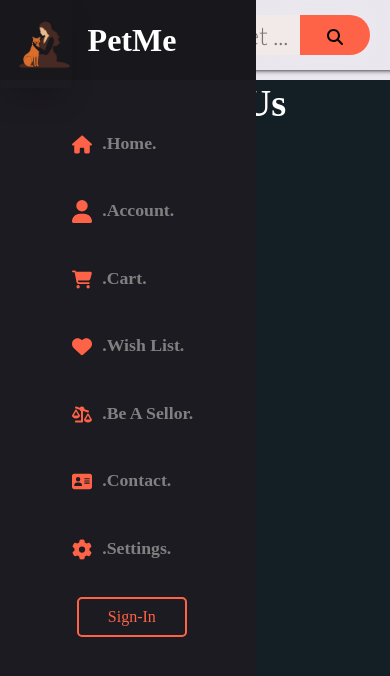
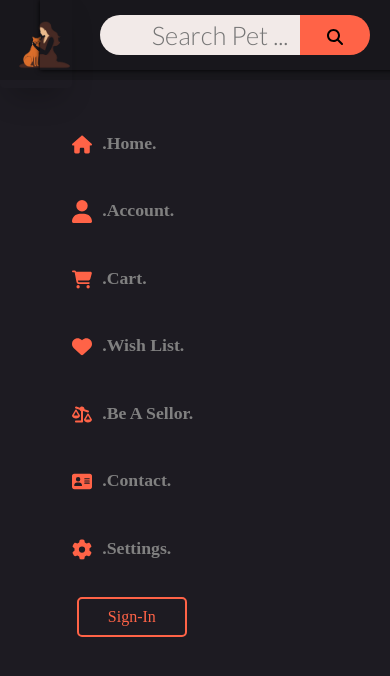
Before and after one commit to ArunavaCoderEm/PetMe-Home-For-Pets, a React (Vite) app: page /contact in a window 390 px wide. Shown: the top 676 px of the page. Built offline with nearby package versions, Linux system fonts and the light colour scheme.

Commit message:
push petme layout change

```diff
--- a/src/CSS/Nav.css
+++ b/src/CSS/Nav.css
@@ -217,8 +217,8 @@ select {
 #navbar {
     top: 0;
     padding: 0;
-    width: 5em;
-    height: 100vh;
+    width: 100vw;
+    height: 5rem;
     position: fixed;
     background-color: hsl(var(--background-secondary));
     transition: width .35s cubic-bezier(var(--transition-main), 1);
@@ -227,7 +227,7 @@ select {
     z-index: 9999;
 }
 #navbar:hover {
-    width: 16em;
+    height: 100vh;
 }
 
 .logo {
@@ -242,7 +242,7 @@ select {
     margin-left: 12rem;
     padding: 0 10px;
     position: absolute;
-    display: none;
+    display: block;
     cursor: pointer;
     transition: 0.4s;
 }
@@ -251,10 +251,6 @@ select {
     display: none;
 }
 
-
-#navbar:hover .logot{
-    display: block;
-}
 #navbar::-webkit-scrollbar-track {
     background-color: hsl(var(--background-secondary));
 }
@@ -382,7 +378,9 @@ select {
     #navbar:hover .signinn {
         display: block;
     }
-
+    .logot {
+        display: none;
+    }
 }
 
 #decc {
--- a/src/CSS/Search.css
+++ b/src/CSS/Search.css
@@ -23,8 +23,6 @@ form {
   margin-left: 40px;
   box-shadow: 0 0 5px 0 ;
   position: fixed;
-  background: inherit;
-  backdrop-filter: blur(20px);
   z-index: 999;
 }
 
--- a/src/Components/App.jsx
+++ b/src/Components/App.jsx
@@ -9,21 +9,10 @@ import { Route,Routes } from 'react-router-dom';
 
 function App() {
 
-  // caraousal
-  onload  = start;
-  function start(){
-  var i = 1;
-  function Move(){
-    i = (i%4)+1;
-    document.getElementById('i'+i).checked = true;
-  }
-  setInterval(Move,3000);
-  }
 
   return (
     <>
       <Nav/>
-      <Search/>
       <Routes>
         <Route  path="/"  element={<Caraousal/>}></Route>
         <Route path="/contact"  element={<Contact/>} />
--- a/src/Components/Caraousal.jsx
+++ b/src/Components/Caraousal.jsx
@@ -38,7 +38,7 @@ function Carousel() {
     }, []);
 
     return (
-        <div id="carouselExampleIndicators" className="carousel slide" data-ride="carousel">
+        <div id="carouselExampleIndicators" className="carousel slide ml-5" data-ride="carousel">
             <div className="carousel-inner">
                 {slides.map((slide, index) => (
                     <div className={`carousel-item ${index === currentIndex ? 'active' : ''}`} key={index}>
@@ -50,10 +50,10 @@ function Carousel() {
                     </div>
                 ))}
             </div>
-            <a className="carousel-control-prev" href="#carouselExampleIndicators" role="button" onClick={handlePrev}>
+            <a className="carousel-control-prev bg-primary" href="#carouselExampleIndicators" role="button" onClick={handlePrev}>
                 <span className="carousel-control-prev-icon" aria-hidden="true"></span>
             </a>
-            <a className="carousel-control-next" href="#carouselExampleIndicators" role="button" onClick={handleNext}>
+            <a className="carousel-control-next bg-primary" href="#carouselExampleIndicators" role="button" onClick={handleNext}>
                 <span className="carousel-control-next-icon" aria-hidden="true"></span>
             </a>
         </div>
--- a/src/Components/Nav.jsx
+++ b/src/Components/Nav.jsx
@@ -1,8 +1,8 @@
-import { useState } from 'react'
 import '../CSS/Nav.css'
 import Logo from "../Assets/logopet.png"
 import { Link } from 'react-router-dom'
-import Contact from './Contact'
+import Search  from '../Components/Search'
+
 
 function Nav() {
 
@@ -90,6 +90,7 @@ function Nav() {
             <button className='signinn btn btn-primary'>Sign-In</button>
           </li>
         </ul>
+        <Search/>
     </nav>
     </>
   )
```
